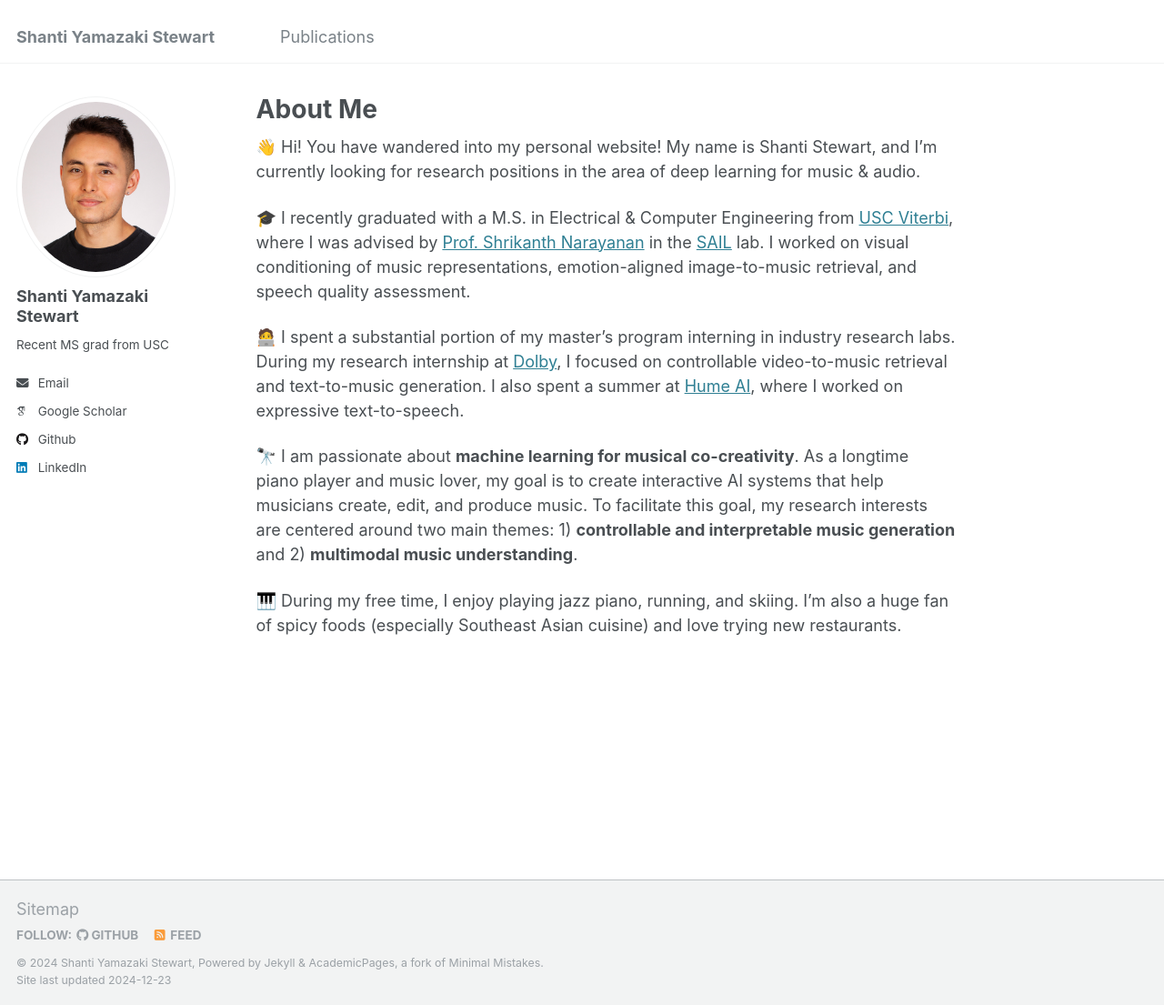
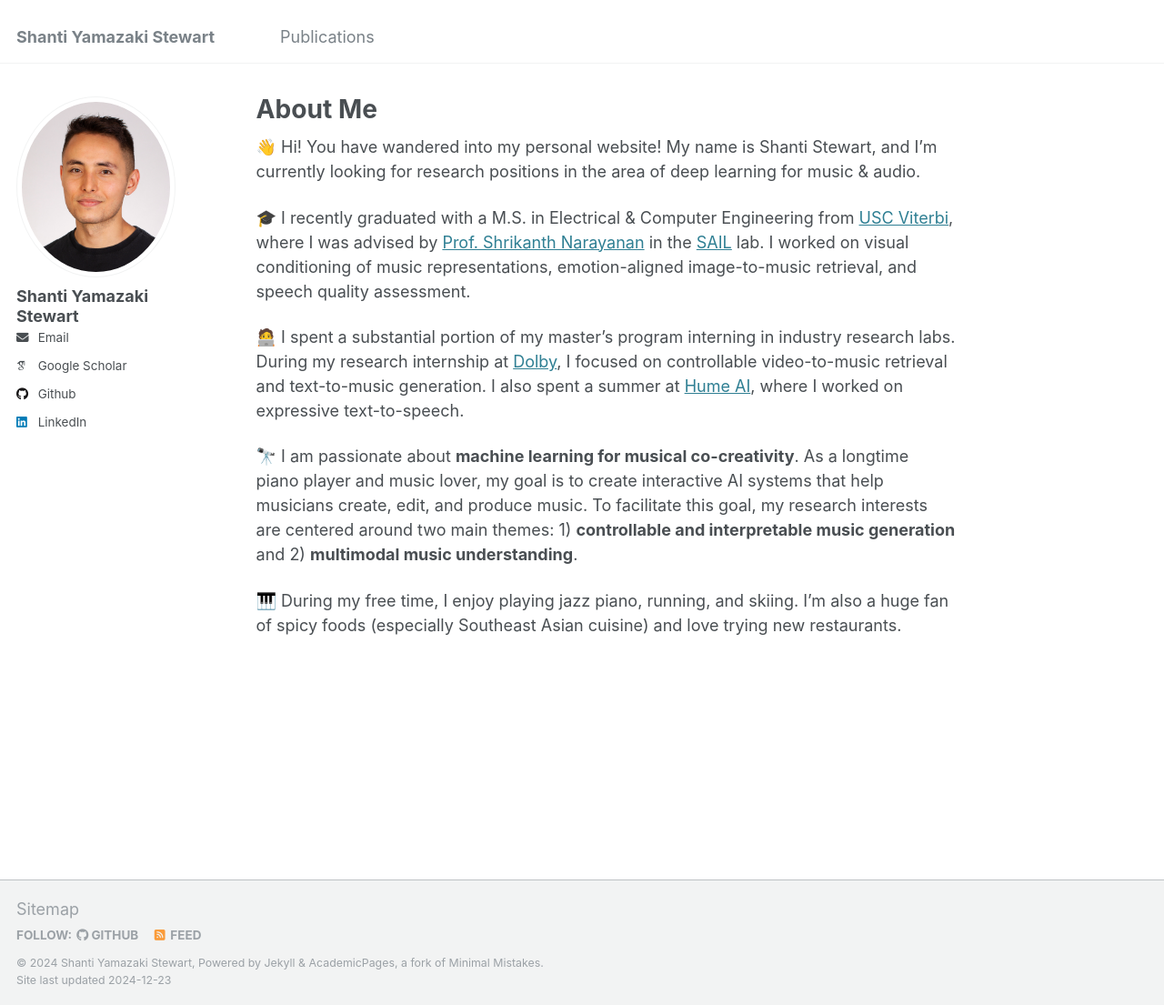
Before and after one commit to shantistewart/shantistewart.github.io, a Jekyll site: the page built from _pages/about.md, in a window 1280 px wide and 1105 px high. Shown: the whole window at 91% size. Built offline with Jekyll 4.4.1, drawn with Linux system fonts in a browser that asks for light colours; some web fonts are replaced.

Commit message:
Remove small bio.

```diff
--- a/_config.yml
+++ b/_config.yml
@@ -24,7 +24,7 @@ author:
   avatar           : "profile.jpg"
   name             : "Shanti Yamazaki Stewart"
   pronouns         : # example: "she/her"
-  bio              : "Recent MS grad from USC"
+  bio              : # "Recent MS grad from USC"
   location         : # "Earth"
   employer         : # "Red Brick University"
   uri              : # URL
```
